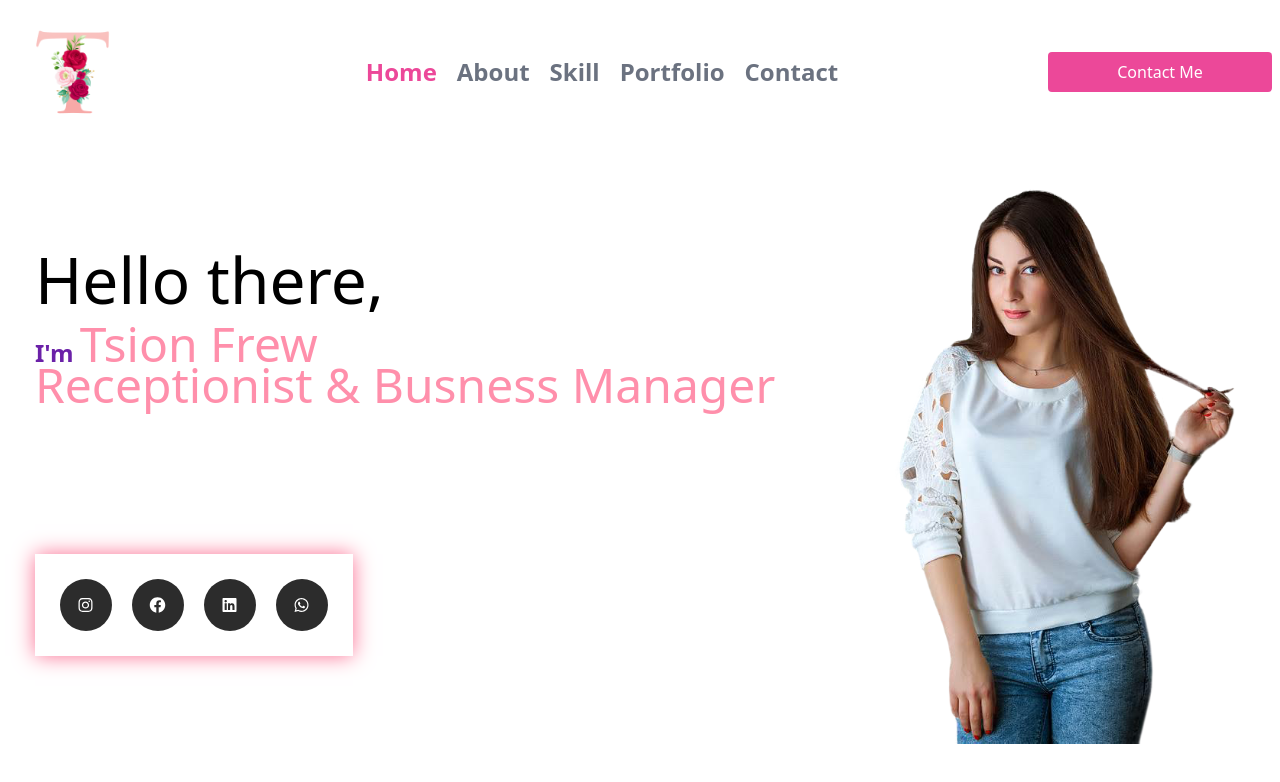
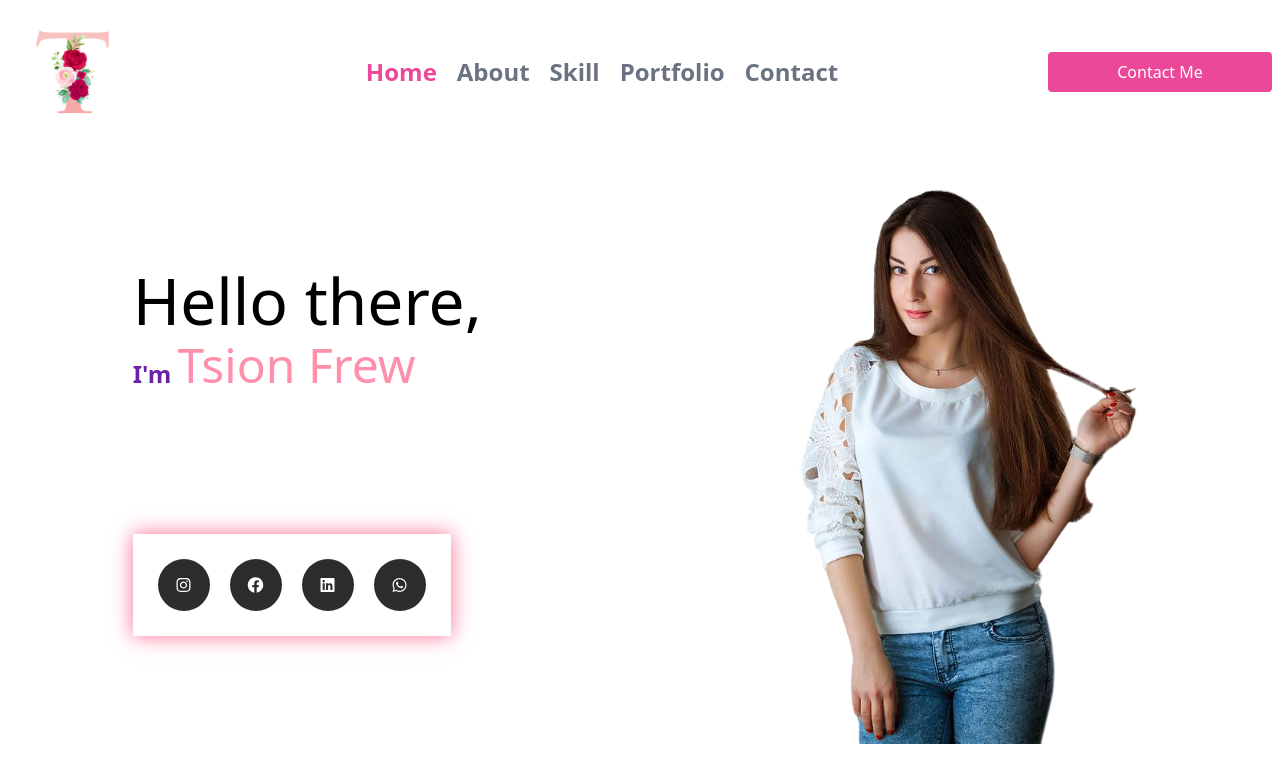
Before and after one commit to eyuelfrew/tsionfrew, a React (Create React App) app: page / in a window 1280 px wide. Shown: the top 782 px of the page. Built offline with nearby package versions, Linux system fonts and the light colour scheme.

Commit message:
Test Case

```diff
--- a/package.json
+++ b/package.json
@@ -11,6 +11,7 @@
     "react-dom": "^18.2.0",
     "react-icons": "^4.12.0",
     "react-scripts": "5.0.1",
+    "react-scroll": "^1.9.0",
     "web-vitals": "^2.1.4"
   },
   "scripts": {
--- a/src/App.jsx
+++ b/src/App.jsx
@@ -1,6 +1,6 @@
 import Home from "./components/Home";
 import Navbar from "./components/Navbar";
-// import ScrollReveal from "scrollreveal";
+import { Link } from "react-scroll";
 function App() {
   return (
     <>
@@ -11,6 +11,7 @@ function App() {
         <div>
           <Home></Home>
         </div>
+        <div id="about"></div>
       </section>
     </>
   );
--- a/src/components/Home.jsx
+++ b/src/components/Home.jsx
@@ -19,9 +19,9 @@ const Home = () => {
             <p className="text-purple-800 font-extrabold text-2xl">
               I'm <span className="my-name font-medium">Tsion Frew</span>
               <br />
-              <span className="my-name font-medium">
+              {/* <span className="my-name font-medium">
                 Receptionist & Busness Manager
-              </span>
+              </span> */}
             </p>
             <div className="flex items-start mt-36">
               <div className="card">
```
Also changed, not shown: 1 other file (tests, documents, lock files or other folders).
